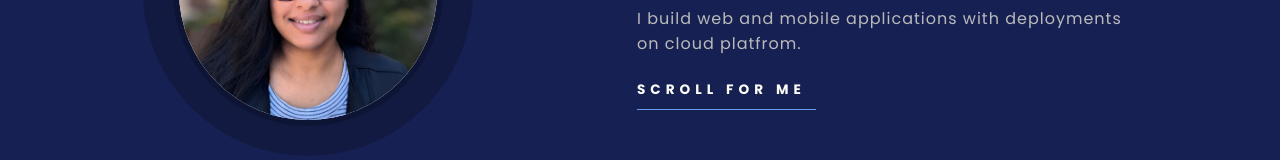
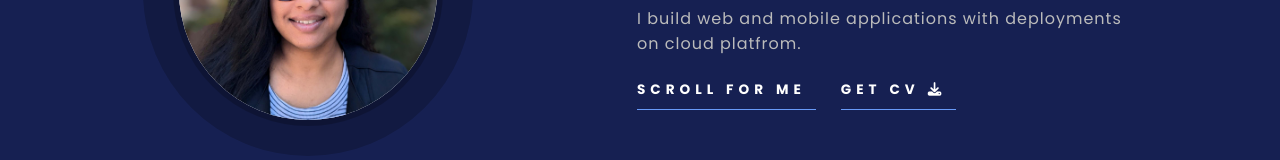
Before and after one commit to PS8924/portfolio, a React (Create React App) app: page / in a window 1280 px wide. Shown: the part 254-414 px from the top of the page. Built offline with nearby package versions, Linux system fonts and the light colour scheme.

Commit message:
changed cv content

```diff
--- a/src/components/Career/Career.js
+++ b/src/components/Career/Career.js
@@ -5,7 +5,7 @@ import 'react-vertical-timeline-component/style.min.css';
 import { workdetails } from '../../constants';
 
 const CareerCard = ({experience}) =>{
-  console.log(experience.points)
+  //console.log(experience.points)
   return(
     <VerticalTimelineElement
       className="vertical-timeline-element--work"
--- a/src/components/Home/Home.css
+++ b/src/components/Home/Home.css
@@ -44,6 +44,10 @@
   align-items: center;
   background: rgba(0, 0, 0, 0.2);
   position: relative;
+}
+
+.cv{
+  margin-left: 25px;
 }
 
 /* .home-img::before{
--- a/src/components/Home/Home.js
+++ b/src/components/Home/Home.js
@@ -2,6 +2,7 @@ import React from 'react';
 import Avatar from '../../assests/images/2.jpg';
 import './Home.css';
 import { linkedin, github } from '../../constants';
+import pankticv from '../../assests/cv/pankti_cv.pdf';
 
 const Home = () => {
   return (
@@ -34,6 +35,9 @@ const Home = () => {
         <h1>Pankti Shah</h1>
         <p>I build web and mobile applications with deployments on cloud platfrom.</p>
         <a href="#summary" className='btn-link'>Scroll For me</a>
+        <a href={pankticv} download className='btn-link cv'>
+          Get CV <i class="fa-solid fa-download"></i>
+        </a>
       </div>
     </section>
   )
--- a/src/components/Summary/Summary.js
+++ b/src/components/Summary/Summary.js
@@ -1,6 +1,6 @@
 import React from 'react';
 import './Summary.css';
-import pankticv from '../../assests/cv/pankti_cv.pdf'
+import pankticv from '../../assests/cv/pankti_cv.pdf';
 
 const Summary = () => {
   return(
```
Also changed, not shown: 1 other file (tests, documents, lock files or other folders).
